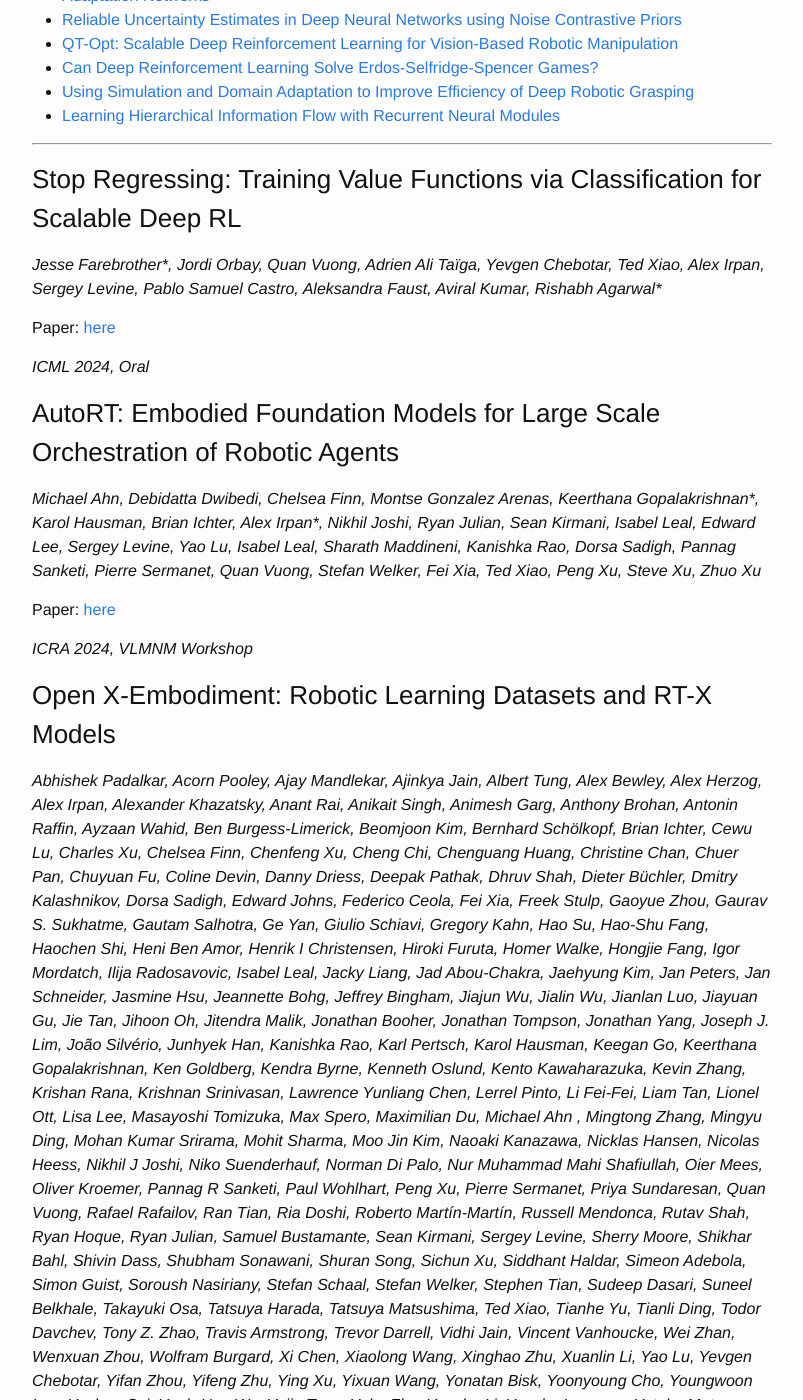
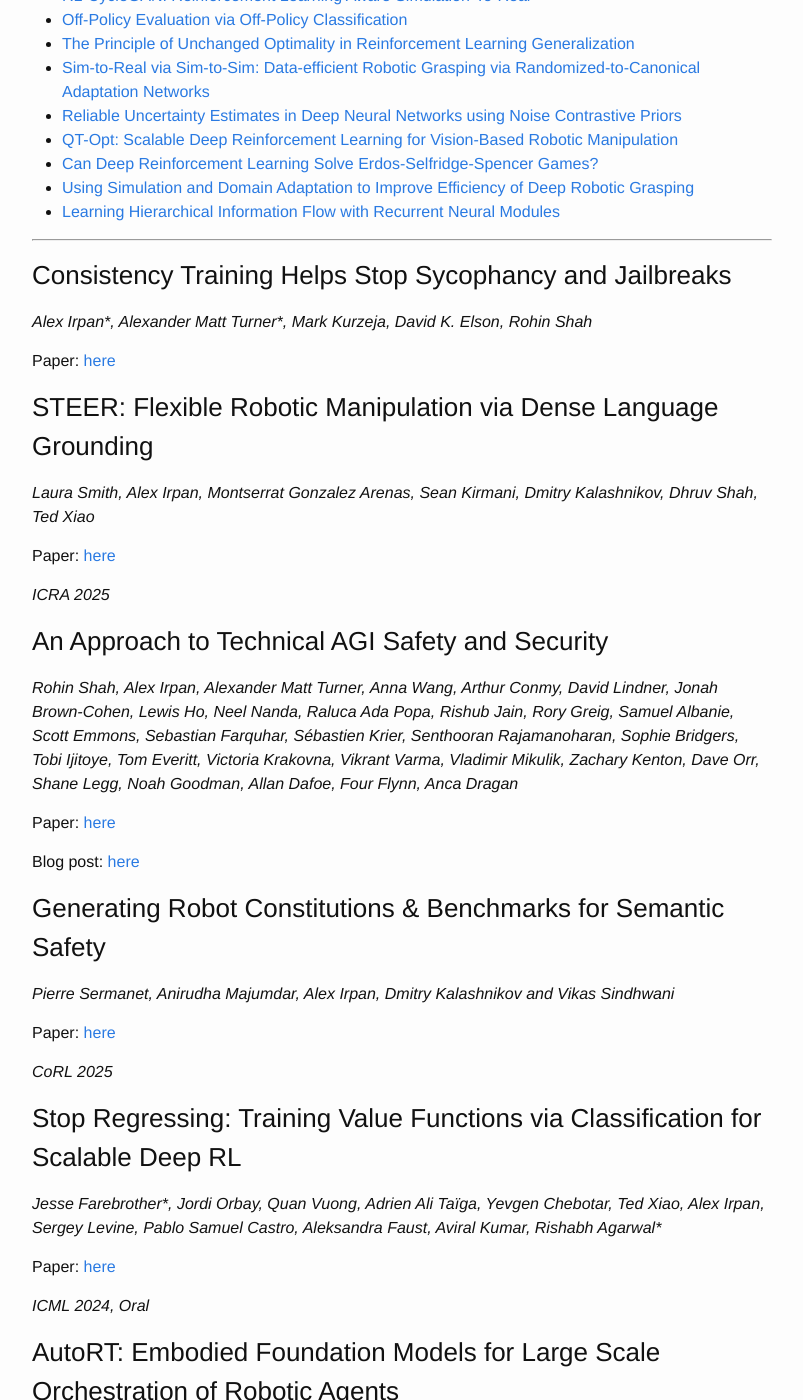
Before and after one commit to alexirpan/alexirpan.github.io, a Jekyll site: the page built from research.md, in a window 1280 px wide and 1400 px high, scrolled down 863 px. Shown: the whole window, without its empty margins (238-1041 px from the left). Built offline with Jekyll 4.4.1, drawn with Linux system fonts in a browser that asks for light colours; nearby versions of some CDN libraries; some of the changed text lies outside the part shown.

Commit message:
Updating research page

```diff
--- a/research.md
+++ b/research.md
@@ -23,6 +23,37 @@
 ---------------------------------------------
 
 <p></p>
+
+### Consistency Training Helps Stop Sycophancy and Jailbreaks
+
+*Alex Irpan\*, Alexander Matt Turner\*, Mark Kurzeja, David K. Elson, Rohin Shah*
+
+Paper: [here](https://arxiv.org/abs/2510.27062)
+
+
+### STEER: Flexible Robotic Manipulation via Dense Language Grounding
+
+*Laura Smith, Alex Irpan, Montserrat Gonzalez Arenas, Sean Kirmani, Dmitry Kalashnikov, Dhruv Shah, Ted Xiao*
+
+Paper: [here](https://arxiv.org/abs/2411.03409)
+
+*ICRA 2025*
+
+### An Approach to Technical AGI Safety and Security
+
+*Rohin Shah, Alex Irpan, Alexander Matt Turner, Anna Wang, Arthur Conmy, David Lindner, Jonah Brown-Cohen, Lewis Ho, Neel Nanda, Raluca Ada Popa, Rishub Jain, Rory Greig, Samuel Albanie, Scott Emmons, Sebastian Farquhar, Sébastien Krier, Senthooran Rajamanoharan, Sophie Bridgers, Tobi Ijitoye, Tom Everitt, Victoria Krakovna, Vikrant Varma, Vladimir Mikulik, Zachary Kenton, Dave Orr, Shane Legg, Noah Goodman, Allan Dafoe, Four Flynn, Anca Dragan*
+
+Paper: [here](https://arxiv.org/abs/2504.01849)
+
+Blog post: [here](https://deepmind.google/blog/taking-a-responsible-path-to-agi/)
+
+### Generating Robot Constitutions & Benchmarks for Semantic Safety
+
+*Pierre Sermanet, Anirudha Majumdar, Alex Irpan, Dmitry Kalashnikov and Vikas Sindhwani*
+
+Paper: [here](https://openreview.net/forum?id=9HwVDqndnv#discussion)
+
+*CoRL 2025*
 
 ### Stop Regressing: Training Value Functions via Classification for Scalable Deep RL
 
```
Also changed, not shown: other parts of research.md (+1 -1 lines).
